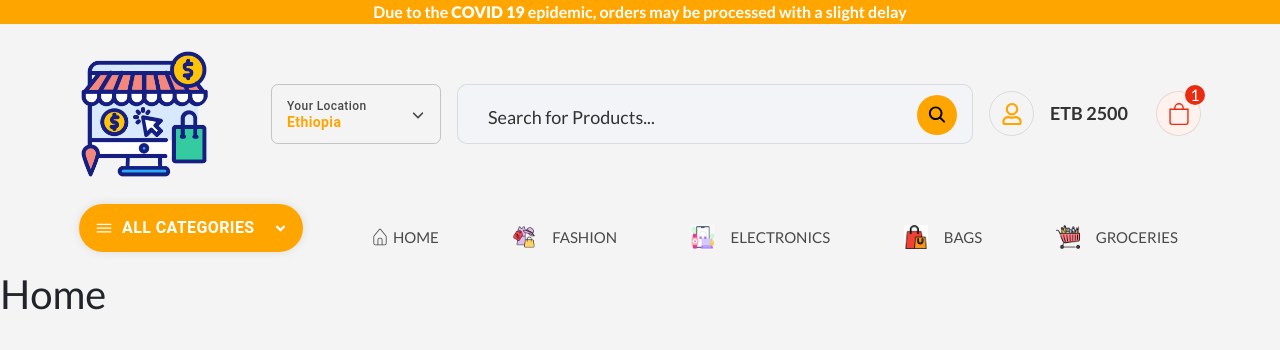
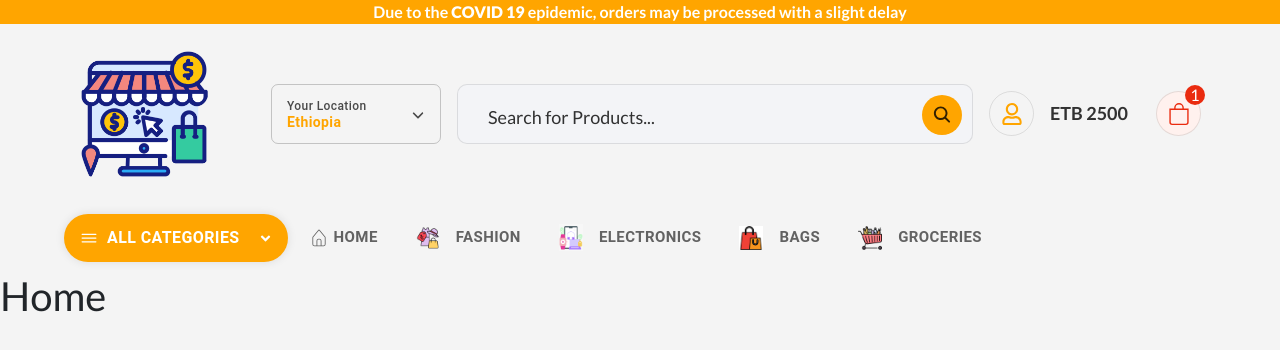
Before and after one commit to Abenezer-Tilahun/e-commerce, a React (Create React App) app: page / in a window 1280 px wide. Shown: the top 350 px of the page. Built offline with nearby package versions, Linux system fonts and the light colour scheme.

Commit message:
Design the CountryDropdown

```diff
--- a/package.json
+++ b/package.json
@@ -14,6 +14,7 @@
     "@testing-library/user-event": "^13.5.0",
     "bootstrap": "^4.1.3",
     "eslint": "^7.32.0",
+    "prop-types": "^15.8.1",
     "react": "^18.3.1",
     "react-dom": "^18.3.1",
     "react-icons": "^5.3.0",
--- a/src/App.css
+++ b/src/App.css
@@ -27,6 +27,20 @@ body {
   .container-xl {
     max-width: 1200px;
   }
+}
+
+::-webkit-scrollbar {
+  width: 8px !important;
+  height: 8px !important;
+}
+
+::-webkit-scrollbar-thumb {
+  background: #ffa500 !important;
+  border-radius: 10px !important;
+}
+
+::-webkit-scrollbar-track {
+  background: transparent !important;
 }
 
 .headerWrapper .toptop-strip {
@@ -65,12 +79,17 @@ body {
   color: #ea2b0f !important;
 }
 
-header .headerSearch button svg {
+.headerSearch button svg {
   font-size: 25px;
+  opacity: 0.8;
 }
 
 nav .navPart2 ul li a svg {
   font-size: 20px;
+}
+
+.locationModal .closeBtn svg {
+  font-size: 22px;
 }
 
 header .part3 .circle svg {
@@ -104,7 +123,7 @@ nav .allCatTab .icon2 svg {
   line-height: 16px;
 }
 
-header .headerSearch {
+.headerSearch {
   width: 60%;
   height: 60px;
   background-color: #f3f4f7;
@@ -115,7 +134,7 @@ header .headerSearch {
   margin-right: 20px;
 }
 
-header .headerSearch input {
+.headerSearch input {
   background: transparent !important;
   outline: none !important;
   font-size: 18px;
@@ -126,11 +145,11 @@ header .headerSearch input {
   padding: 0 20px !important;
 }
 
-header .headerSearch input::placeholder {
+.headerSearch input::placeholder {
   color: rgba(0, 0, 0, 0.8);
 }
 
-header .headerSearch input::-webkit-input-placeholder {
+.headerSearch input::-webkit-input-placeholder {
   color: rgba(0, 0, 0, 0.8);
 }
 
@@ -138,9 +157,9 @@ header .headerSearch input::-webkit-input-placeholder {
   background: #fff1ee !important;
 }
 
-header .headerSearch button {
+.headerSearch button {
   position: absolute;
-  right: 15px;
+  right: 10px;
   top: 10px;
   z-index: 100;
   background-color: #ffa500;
@@ -189,6 +208,15 @@ header .part3 .circle {
   height: 20px;
 }
 
+nav .navPart1 {
+  display: flex;
+  justify-content: space-between;
+  align-items: center;
+  padding: 10px 0;
+  max-width: 20%;
+  flex: 0 0 20%;
+}
+
 nav .allCatTab {
   background-color: #ffa500;
   padding: 10px 15px !important;
@@ -216,6 +244,8 @@ nav .navPart2 {
   justify-content: space-between;
   align-items: center;
   padding: 10px 0;
+  max-width: 20%;
+  flex: 0 0 20%;
 }
 
 nav .navPart2 ul {
@@ -231,14 +261,23 @@ nav .navPart2 ul li {
 }
 
 nav .navPart2 ul li a {
-  font-size: 15px;
-  font-weight: 500;
   text-decoration: none;
   color: rgba(0, 0, 0, 0.7);
   text-transform: uppercase;
   display: flex;
   align-items: center;
-  padding: 10px 18px;
+  transition: all  0.2s ease-in-out;
+}
+
+nav .navPart2 ul li a button {
+  font-size: 15px !important;
+  font-weight: 600;
+  text-decoration: none;
+  color: rgba(0, 0, 0, 0.6);
+  text-transform: uppercase;
+  display: flex;
+  align-items: center;
+  padding: 8px 15px;
   transition: all  0.2s ease-in-out;
   border-radius: 25px;
 }
@@ -254,3 +293,49 @@ nav .navPart2 ul li a:hover {
   margin-right: 8px;
   vertical-align: middle;
 }
+
+.locationModal .MuiPaper-root {
+  padding: 25px;
+  position: relative;
+}
+
+.locationModal .countryList {
+  margin-bottom: 0;
+  max-height: 400px;
+  overflow-y: scroll;
+  overflow-x: hidden;
+}
+
+.locationModal .countryList li {
+  width: 100%;
+  list-style: none;
+  padding: 10px 0;
+  border-bottom: 1px solid rgba(0, 0, 0, 0.1);
+}
+
+.locationModal .countryList li button {
+  width: 100%;
+  text-transform: capitalize !important;
+  justify-content: flex-start !important;
+  padding: 10px 20px !important;
+  text-align: left;
+  font-size: 16px;
+  font-weight: 700;
+  color: rgba(0, 0, 0, 0.7);
+  background: transparent;
+  border: 0;
+  outline: none;
+}
+
+.locationModal .closeBtn {
+  position: absolute;
+  top: 10px;
+  right: 10px;
+  font-size: 20px;
+  color: #000 !important;
+  cursor: pointer;
+  min-width: 40px !important;
+  width: 40px !important;
+  height: 40px !important;
+  border-radius: 50% !important;
+}
--- a/src/Components/CountryDropdown/index.js
+++ b/src/Components/CountryDropdown/index.js
@@ -1,16 +1,52 @@
+import * as React from 'react';
+import { useState } from 'react';
 import Button from '@mui/material/Button';
 import { FaAngleDown } from 'react-icons/fa6';
+import Dialog from '@mui/material/Dialog';
+import { IoSearch } from 'react-icons/io5';
+import { MdClose } from 'react-icons/md';
+import Slide from '@mui/material/Slide';
 
-const CountryDropdown = () => (
+const Transition = React.forwardRef((props, ref) => <Slide direction="up" ref={ref} {...props} />);
+Transition.displayName = 'Transition'; // Adding displayName
+
+const CountryDropdown = () => {
+  const [isOpenModal, setIsOpenModal] = useState(false);
+  return (
     <>
-    <Button className="countryDrop">
+      <Button className="countryDrop" onClick={() => setIsOpenModal(true)}>
         <div className="info d-flex flex-column">
           <span className="label">Your Location</span>
           <span className="name">Ethiopia</span>
         </div>
         <span className="ml-auto"><FaAngleDown /></span>
       </Button>
+
+      <Dialog open={isOpenModal} className="locationModal" onClose={() => setIsOpenModal(false)} TransitionComponent={Transition}>
+        <h4 className="mb-0">Choose Your Delivery Location</h4>
+        <p>Enter Your Address and We will specify the offer for your area.</p>
+        <Button className="closeBtn" onClick={() => setIsOpenModal(false)}><MdClose /></Button>
+        <div className="headerSearch w-100">
+          <Button className="searchBtn"><IoSearch /></Button>
+          <input type="text" placeholder="Search Your Area..." />
+        </div>
+        <ul className="countryList mt-3">
+          <li><Button onClick={() => setIsOpenModal(true)}>Dire Dawa</Button></li>
+          <li><Button onClick={() => setIsOpenModal(true)}>Harar</Button></li>
+          <li><Button onClick={() => setIsOpenModal(true)}>Hawassa</Button></li>
+          <li><Button onClick={() => setIsOpenModal(true)}>Addis Ababa</Button></li>
+          <li><Button onClick={() => setIsOpenModal(true)}>Bahir Dar</Button></li>
+          <li><Button onClick={() => setIsOpenModal(true)}>Jijiga</Button></li>
+          <li><Button onClick={() => setIsOpenModal(true)}>Hosaina</Button></li>
+          <li><Button onClick={() => setIsOpenModal(true)}>Wolaita Sodo</Button></li>
+          <li><Button onClick={() => setIsOpenModal(true)}>Mekele</Button></li>
+          <li><Button onClick={() => setIsOpenModal(true)}>Bonga</Button></li>
+          <li><Button onClick={() => setIsOpenModal(true)}>Gambela</Button></li>
+          <li><Button onClick={() => setIsOpenModal(true)}>Semera</Button></li>
+        </ul>
+      </Dialog>
     </>
   );
+};
 
 export default CountryDropdown;
--- a/src/Components/Header/Navigation/index.js
+++ b/src/Components/Header/Navigation/index.js
@@ -32,32 +32,42 @@ const Navigation = () => (
           <ul className="list list-inline w-100">
             <li className="list-inline-item">
               <Link to="/" className="d-flex align-items-center">
+                <Button>
                   <CiHome />
                 &nbsp;Home
+                </Button>
               </Link>
             </li>
             <li className="list-inline-item">
               <Link to="/" className="d-flex align-items-center">
+                <Button>
                   <img src={Fashion} alt="Fashion" className="nav-icon" />
                   <span className="ml-2">Fashion</span>
+                </Button>
               </Link>
             </li>
             <li className="list-inline-item">
               <Link to="/" className="d-flex align-items-center">
+                <Button>
                   <img src={Electronics} alt="Electronics" className="nav-icon" />
                   <span className="ml-2">Electronics</span>
+                </Button>
               </Link>
             </li>
             <li className="list-inline-item">
               <Link to="/" className="d-flex align-items-center">
+                <Button>
                   <img src={Bags} alt="Bags" className="nav-icon" />
                   <span className="ml-2">Bags</span>
+                </Button>
               </Link>
             </li>
             <li className="list-inline-item">
               <Link to="/" className="d-flex align-items-center">
+                <Button>
                   <img src={Groceries} alt="Groceries" className="nav-icon" />
                   <span className="ml-2">Groceries</span>
+                </Button>
               </Link>
             </li>
           </ul>
```
Also changed, not shown: .eslintrc.json, 1 other file (tests, documents, lock files or other folders). Lines whose indentation alone changed are shown as unchanged.
